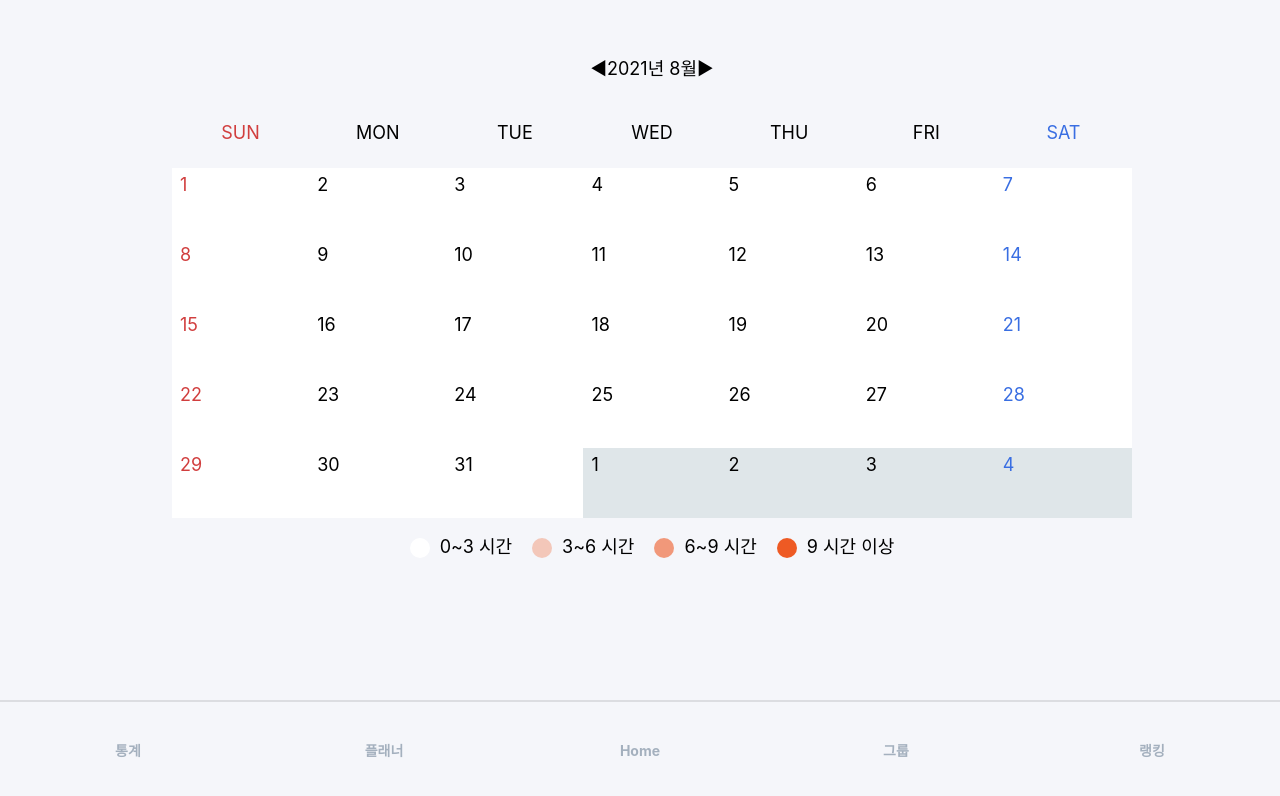
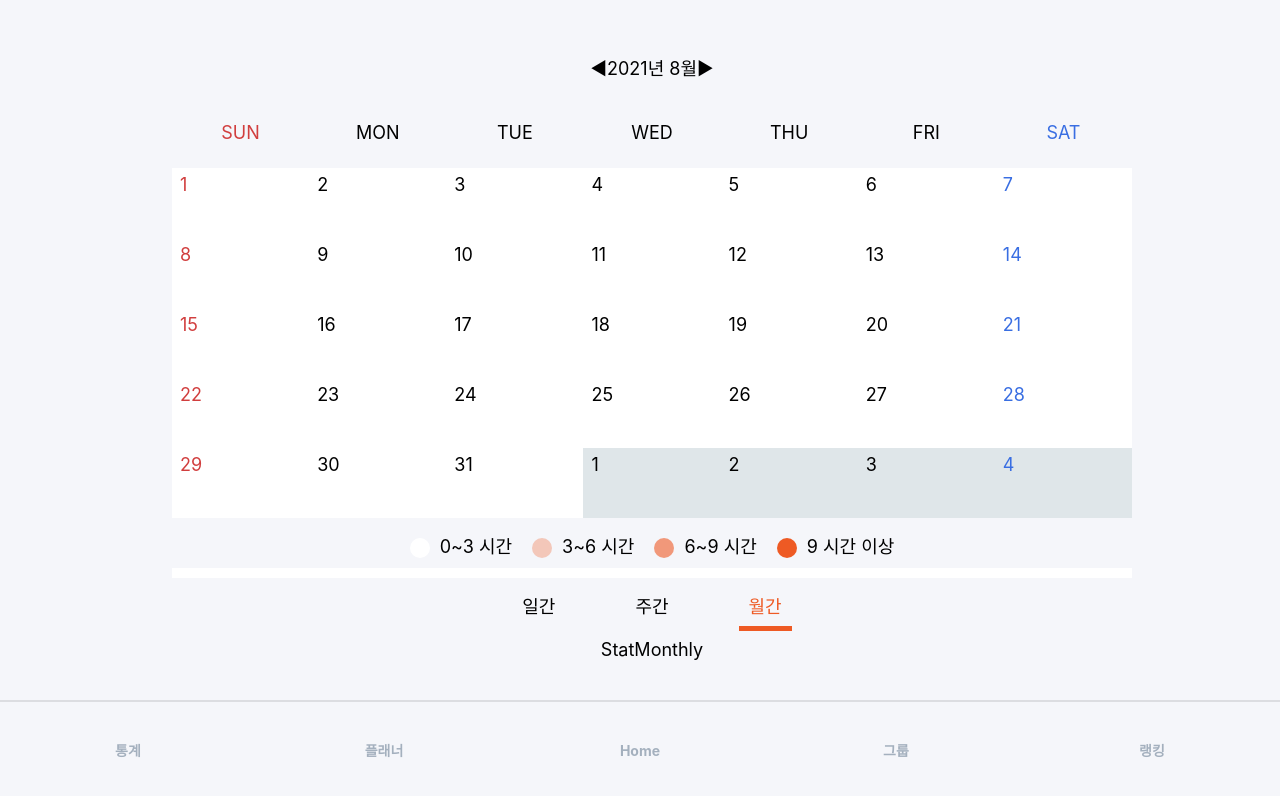
Before and after one commit to kimyouknow/yulpum, a React (Create React App) app in the folder client/: page /stat/monthly in a window 1280 px wide. Shown: the top 796 px of the page. Built offline with nearby package versions, Linux system fonts and the light colour scheme; no server answers.

Commit message:
build Stat inner menu

```diff
--- a/client/src/Components/StatInnerMenu.js
+++ b/client/src/Components/StatInnerMenu.js
@@ -1,30 +1,53 @@
 import React from "react";
 import styled from 'styled-components';
 import {withRouter, Link, Route} from "react-router-dom";
+import StatDailyContainer from "../Routes/StatDaily";
+import StatWeeklyContainer from "../Routes/StatWeekly";
+import StatMonthlyContainer from "../Routes/StatMonthly";
 
-const InnerMenu = styled.div``;
+const InnerMenu = styled.div`
+    border-top: 10px solid white;
+    margin-top: 10px;
+    padding-top: 10px;
+    width: 100%;
+    display: flex;
+    justify-content:center;
+    align-items: center;
+    flex-direction:column;
+`;
 
-const Menus = styled.ul``;
+const Menus = styled.ul`
+    display: flex;
+    column-gap: 60px;
+`;
 
-const Menu = styled.li``;
+const Menu = styled.li`
+    padding: 10px;
+    border-bottom: 5px solid ${props => props.active ? "rgba(238, 90, 36,1.0)": "transparent"};
+    color: ${props => props.active ? "rgba(238, 90, 36,1.0)" : "black"};
+    margin-bottom: 10px;
+`;
 
 
-const StatInnerMenu = () => {
+const StatInnerMenu = withRouter(({location: {pathname},}) => {
     return (
         <InnerMenu>
-            {/* <Menus>
-                <Menu>
-                    <Link >일간</Link>
+            <Menus>
+                <Menu active={pathname === "/stat/daily"} >
+                    <Link to="/stat/daily" >일간</Link>
                 </Menu>
-                <Menu>
-                    <Link >주간</Link>
+                <Menu active={pathname === "/stat/weekly"} >
+                    <Link to="/stat/weekly" >주간</Link>
                 </Menu>
-                <Menu>
-                    <Link >월간</Link>
+                <Menu active={pathname === "/stat/monthly"} >
+                    <Link to="/stat/monthly" >월간</Link>
                 </Menu>
-            </Menus> */}
+            </Menus>
+            <Route path="/stat/daily" component={StatDailyContainer} />
+            <Route path="/stat/weekly" component={StatWeeklyContainer} />
+            <Route path="/stat/monthly" component={StatMonthlyContainer} />
         </InnerMenu>
     )
-}
+})
 
 export default StatInnerMenu;
--- a/client/src/Routes/Stat/StatContainer.js
+++ b/client/src/Routes/Stat/StatContainer.js
@@ -24,11 +24,11 @@ const StatContainer = () => {
         dispatch(getCalendar(body))
             .then(response => {
                 console.log(response)
-                const {isSuccess, ret} = response.payload;
-                if (!isSuccess) {
-                    alert("Error!");
-                }
-                console.log(ret);
+                // const {isSuccess, ret} = response.payload;
+                // if (!isSuccess) {
+                //     alert("Error!");
+                // }
+                // console.log(ret);
             })
         // const serverData =  [
         //     {
--- /dev/null
+++ b/client/src/Routes/StatDaily/StatDailyContainer.js
@@ -0,0 +1,9 @@
+import React, {useState, useEffect} from "react";
+import StatDailyPresenter from "./StatDailyPresenter";
+
+const StatDailyContainer = () => {
+    return(
+        <StatDailyPresenter />
+        )
+}
+export default StatDailyContainer
--- /dev/null
+++ b/client/src/Routes/StatDaily/StatDailyPresenter.js
@@ -0,0 +1,8 @@
+import React from "react";
+
+const StatDailyPresenter = () => (
+    <>
+        <h1>StatDaily</h1>
+    </>
+)
+export default StatDailyPresenter
--- /dev/null
+++ b/client/src/Routes/StatDaily/index.js
@@ -0,0 +1,3 @@
+import StatDailyContainer from "./StatDailyContainer"
+
+export default StatDailyContainer;
--- /dev/null
+++ b/client/src/Routes/StatMonthly/StatMonthlyContainer.js
@@ -0,0 +1,9 @@
+import React, {useState, useEffect} from "react";
+import StatMonthlyPresenter from "./StatMonthlyPresenter";
+
+const StatMonthlyContainer = () => {
+    return(
+        <StatMonthlyPresenter />
+        )
+}
+export default StatMonthlyContainer
--- /dev/null
+++ b/client/src/Routes/StatMonthly/StatMonthlyPresenter.js
@@ -0,0 +1,8 @@
+import React from "react";
+
+const StatMonthlyPresenter = () => (
+    <>
+        <h1>StatMonthly</h1>
+    </>
+)
+export default StatMonthlyPresenter
--- /dev/null
+++ b/client/src/Routes/StatMonthly/index.js
@@ -0,0 +1,3 @@
+import StatMonthlyContainer from "./StatMonthlyContainer"
+
+export default StatMonthlyContainer;
--- /dev/null
+++ b/client/src/Routes/StatWeekly/StatWeeklyContainer.js
@@ -0,0 +1,9 @@
+import React, {useState, useEffect} from "react";
+import StatWeeklyPresenter from "./StatWeeklyPresenter";
+
+const StatWeeklyContainer = () => {
+    return(
+        <StatWeeklyPresenter />
+        )
+}
+export default StatWeeklyContainer
--- /dev/null
+++ b/client/src/Routes/StatWeekly/StatWeeklyPresenter.js
@@ -0,0 +1,8 @@
+import React from "react";
+
+const StatWeeklyPresenter = () => (
+    <>
+        <h1>StatWeekly</h1>
+    </>
+)
+export default StatWeeklyPresenter
--- /dev/null
+++ b/client/src/Routes/StatWeekly/index.js
@@ -0,0 +1,3 @@
+import StatWeeklyContainer from "./StatWeeklyContainer"
+
+export default StatWeeklyContainer;
```
